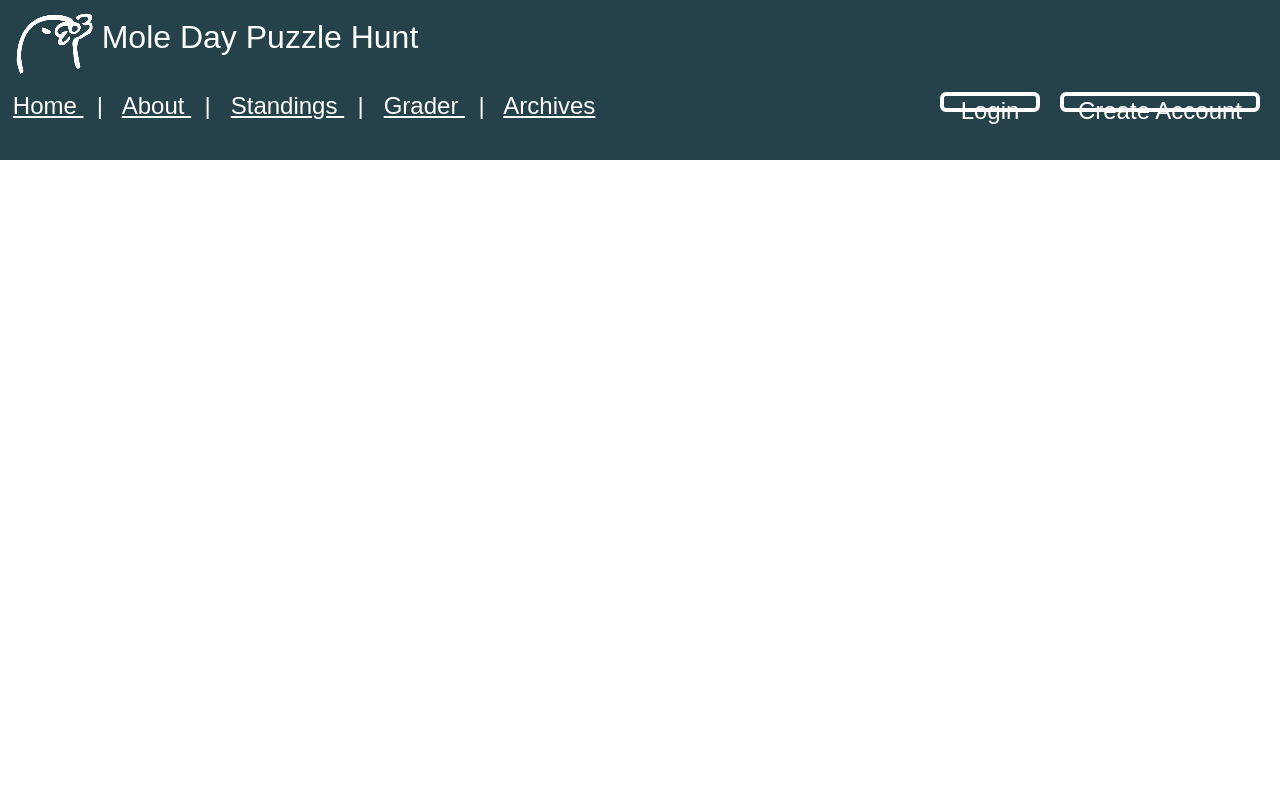
After one commit to naveenr414/puzzlehunt, a Django app: template puzzles/templates/puzzlehunt/base.html in a window 1280 px wide. The commit adds this page. Run offline with Django 3.2, Linux system fonts and the light colour scheme; the template is opened without the code that fills it, so the values that code supplies are empty.

Commit message:
Added in links to the header

```diff
--- /dev/null
+++ b/puzzles/static/stylesheet.css
@@ -0,0 +1,52 @@
+#header{
+	height: 20%;
+	background-color: #25424A;
+    font-family: Arial, Helvetica, sans-serif;
+	color: white;
+	padding-left: 1%;
+}
+
+.firstLine{
+	padding-top: 0.5%;
+	font-size: 32px;
+}
+
+.firstLine img{
+	vertical-align:middle;
+}
+
+.secondLine{
+	font-size: 24px;
+}
+
+body{
+	margin: 0px;
+}
+
+a{
+	color: white;
+}
+
+.secondLine button{
+	float: right;
+	margin-right: 20px;
+	height: 20px;
+	color: white;
+	font-size: 24px;
+	border-radius: 6px;
+	border: 4px solid white;
+	background-color: #25424A;
+}
+
+.createAccount{
+	width: 200px;
+}
+
+.login{
+	width: 100px;
+}
+
+#home{
+	height: 80%;
+	background-size: cover;
+}
--- /dev/null
+++ b/puzzles/templates/puzzlehunt/base.html
@@ -0,0 +1,26 @@
+{% load static %}
+<html>
+	<head>
+		<link rel="stylesheet" href="{% static 'stylesheet.css' %}"/>
+	</head>
+	<body>
+		<div id="header">
+			<div class="firstLine">
+				<img src="{% static 'mole.png' %}"/>
+				Mole Day Puzzle Hunt
+
+
+			</div>
+			<br>
+			<div class="secondLine">
+				<a href="/"> Home </a> &nbsp | &nbsp <a href="/about.html"> About </a> &nbsp | &nbsp <a href="puzzles/scoreboard">	Standings </a> &nbsp | &nbsp <a href="puzzles/submit"> Grader </a> &nbsp | &nbsp <a href = "https://sites.google.com/view/rmhsmolehunt"> Archives </a>
+
+				<button class="createAccount"> Create Account </button>
+				<button class="login"> Login </button>
+
+			</div>
+		</div>
+		{% block content %}
+    {% endblock %}
+	</body>
+</html>
--- a/puzzles/views.py
+++ b/puzzles/views.py
@@ -19,7 +19,7 @@ def findCurrentPuzzle(request):
 
 # Create your views here.
 def submit(request):
-    if(request.session['username']==''):
+    if("username" not in request.session or request.session['username']==''):
         return HttpResponseRedirect(reverse('users:login'))
     else:
         form = GraderForm(request)
```
Also changed, not shown: puzzles/templates/puzzlehunt/index.html (+7 -1 lines), puzzles/static/homeBackground.png (added), puzzles/static/mole.png (added), 1 other file.
